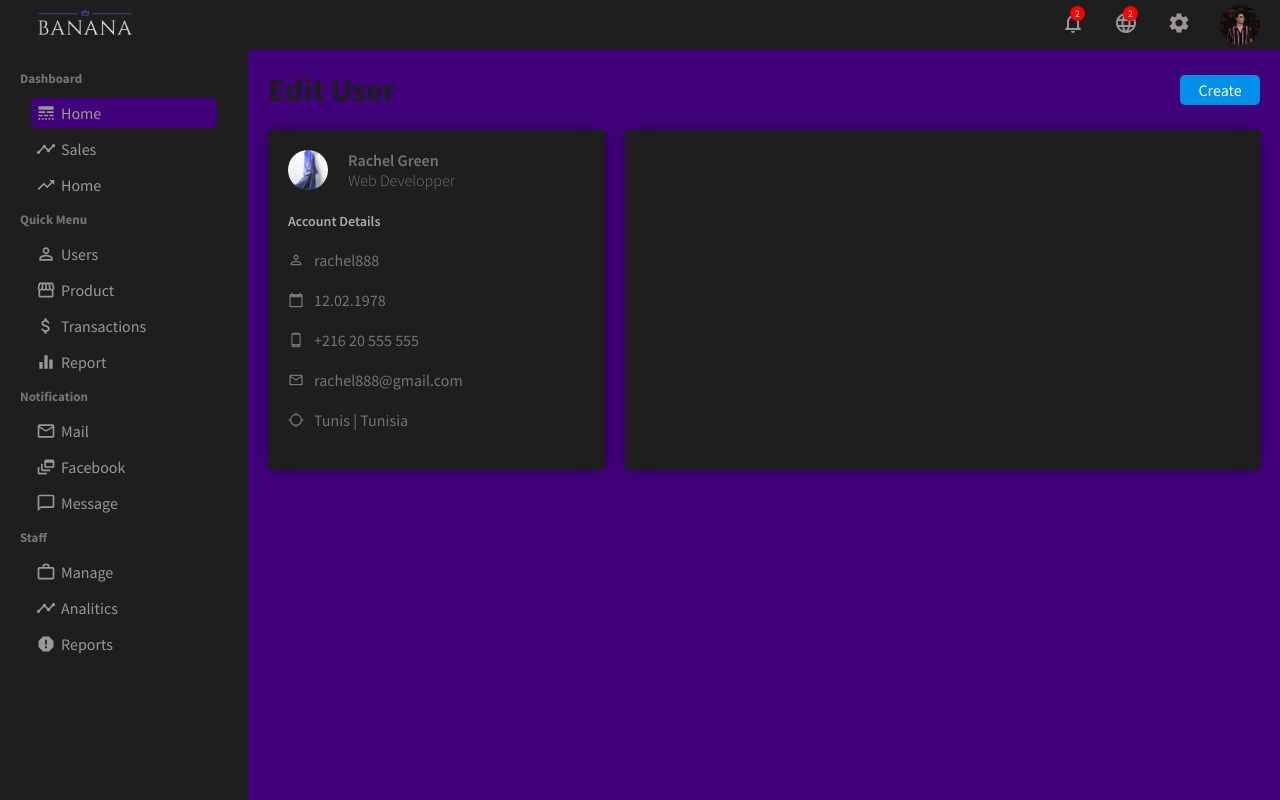
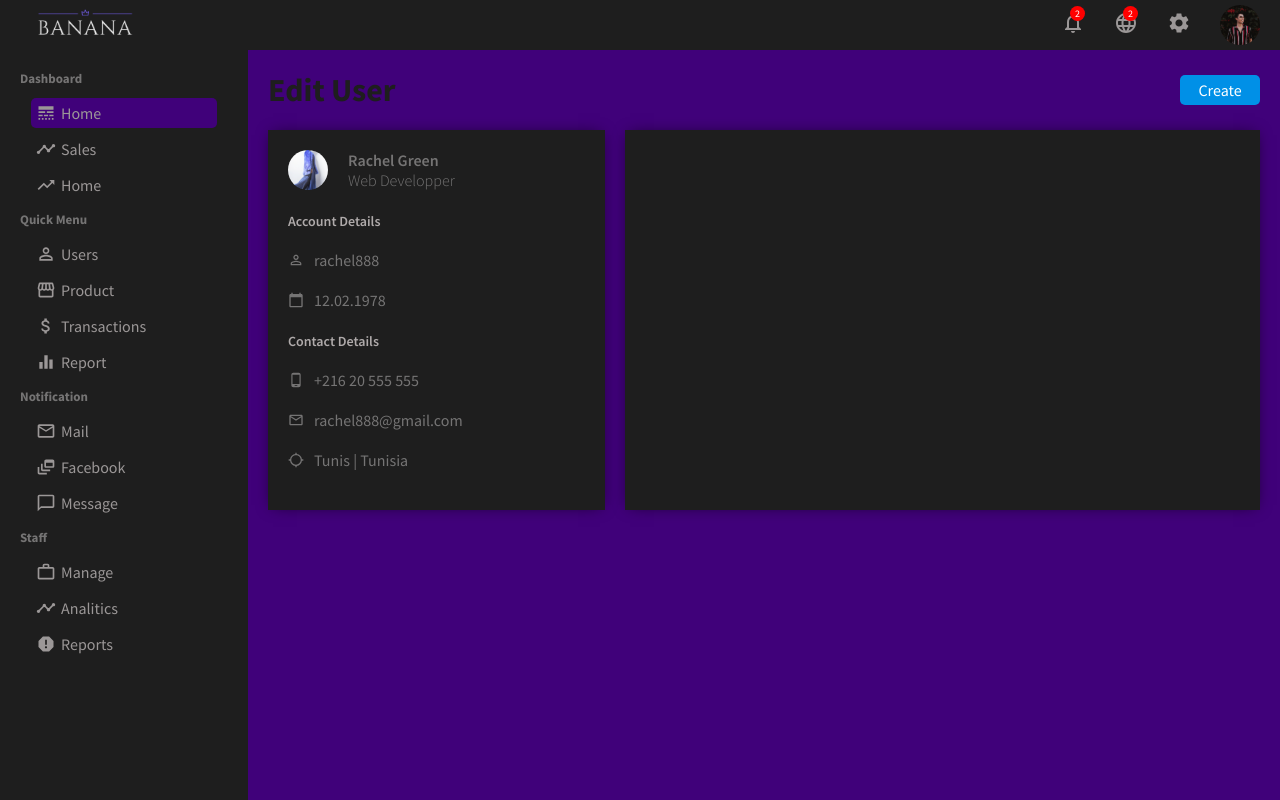
Before and after one commit to malekaridhi/ecommerceMern, a React (Create React App) app in the folder admin/: page /users/1 in a window 1280 px wide. Built offline with nearby package versions, Linux system fonts and the light colour scheme.

Commit message:
user edit page

```diff
--- a/admin/src/pages/user/User.jsx
+++ b/admin/src/pages/user/User.jsx
@@ -34,6 +34,7 @@ const User = () => {
                            <CalendarTodayIcon className='userShowIcon'/>
                            <span className="userShowInfoTitle">12.02.1978</span>
                         </div>
+                        <span className="userShowTitle">Contact Details</span>
                         <div className="userShowInfo">
                            <PhoneAndroidIcon className='userShowIcon'/>
                            <span className="userShowInfoTitle">+216 20 555 555</span>
```
